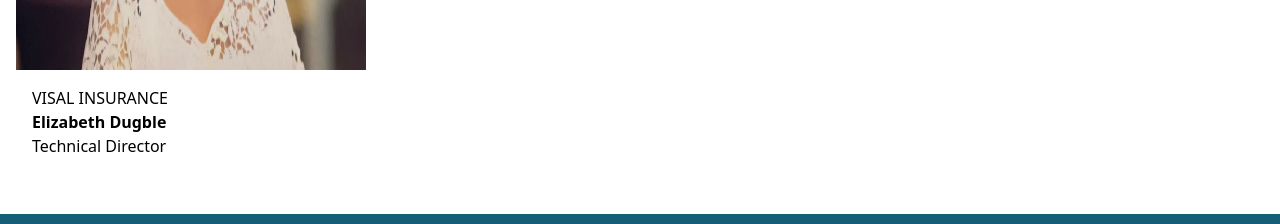
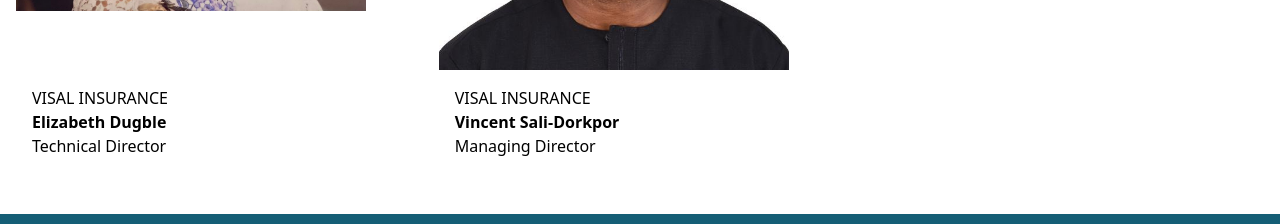
Before and after one commit to jdotcole233/visalbrokers, a Next.js app: page / in a window 1280 px wide. Shown: the part 7482-7706 px from the top of the page. Built offline with nearby package versions, Linux system fonts and the light colour scheme.

Commit message:
feat: :zap: added managing director for visal insurance

```diff
--- a/components/Homepage/OurTeam/OurTeam.jsx
+++ b/components/Homepage/OurTeam/OurTeam.jsx
@@ -47,6 +47,12 @@ const OurTeam = () => {
       name: "Elizabeth Dugble",
       role: "Technical Director",
     },
+    {
+      image: "/assets/vincent.jpeg",
+      company: "VISAL INSURANCE",
+      name: "Vincent Sali-Dorkpor",
+      role: "Managing Director",
+    },
   ];
 
   return (
@@ -65,6 +71,7 @@ const OurTeam = () => {
             <div key={index} className="relative">
               <Image
                 src={person.image}
+                className="object-contain"
                 alt="Vincent"
                 loader={imageLoader}
                 height={500}
```
Also changed, not shown: public/assets/vincent.jpeg (added).
